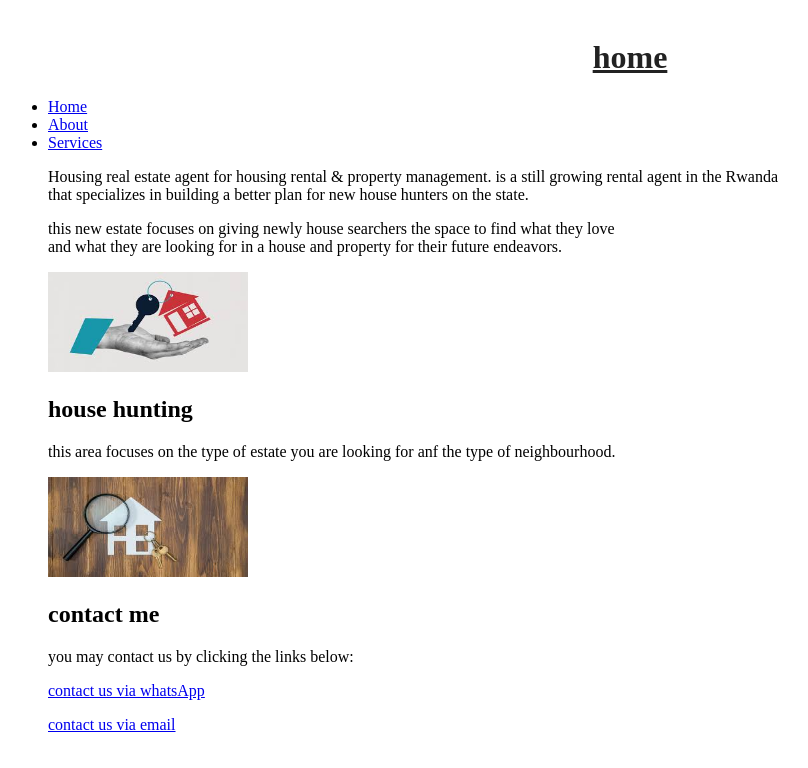
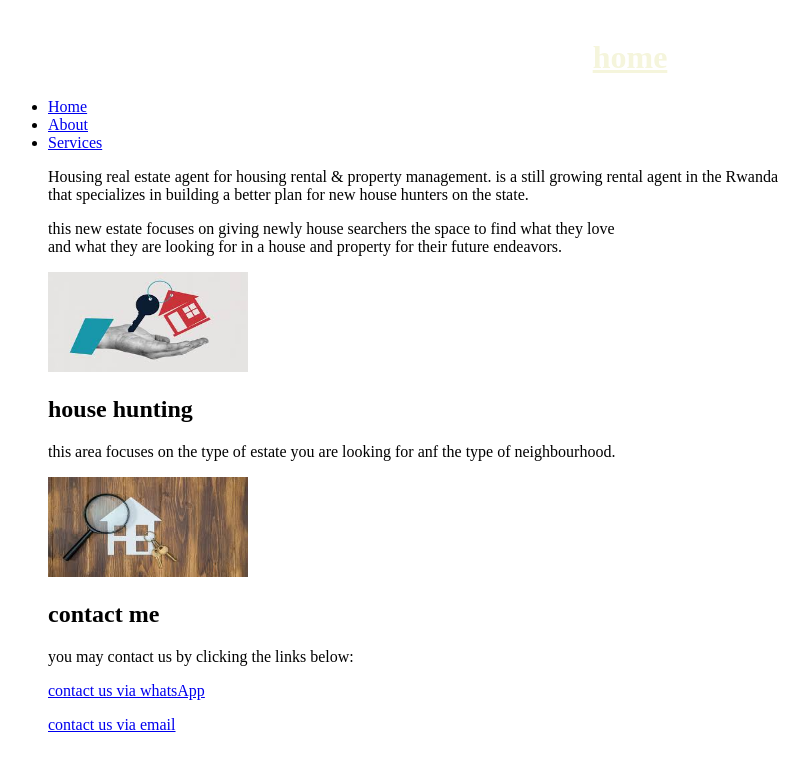
Before and after one commit to abeza-brenda/kimenyi.github.io, a plain HTML site: page index.html in a window 1280 px wide. Shown: the whole page, without its empty margins (10-818 px from the left). Drawn offline with Linux system fonts and the light colour scheme.

Commit message:
Update index.html

```diff
--- a/index.html
+++ b/index.html
@@ -6,6 +6,7 @@
     <title>real estate company</title>
     <style>
         body{
+            bg-color:black;
             font-family:'times new roman','Arial Narrow', Arial, sans-serif;
             margin:0;
             padding:18px;
@@ -13,7 +14,7 @@
         h1{
             text-align:center;
             text-decoration:underline;
-            color:#222
+            color:beige;
 
         }
         p{
```
